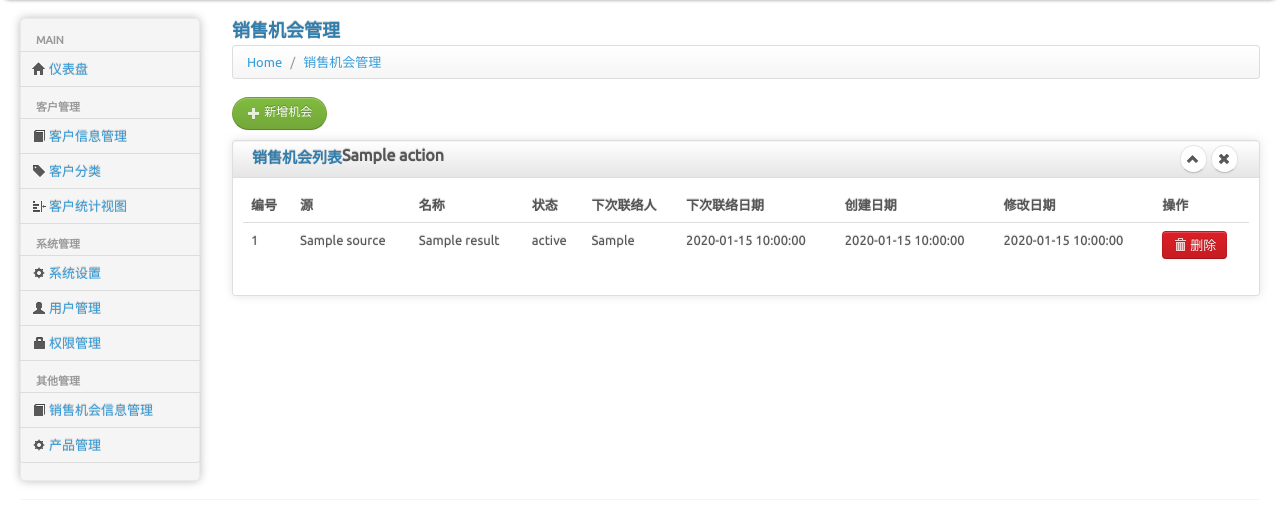
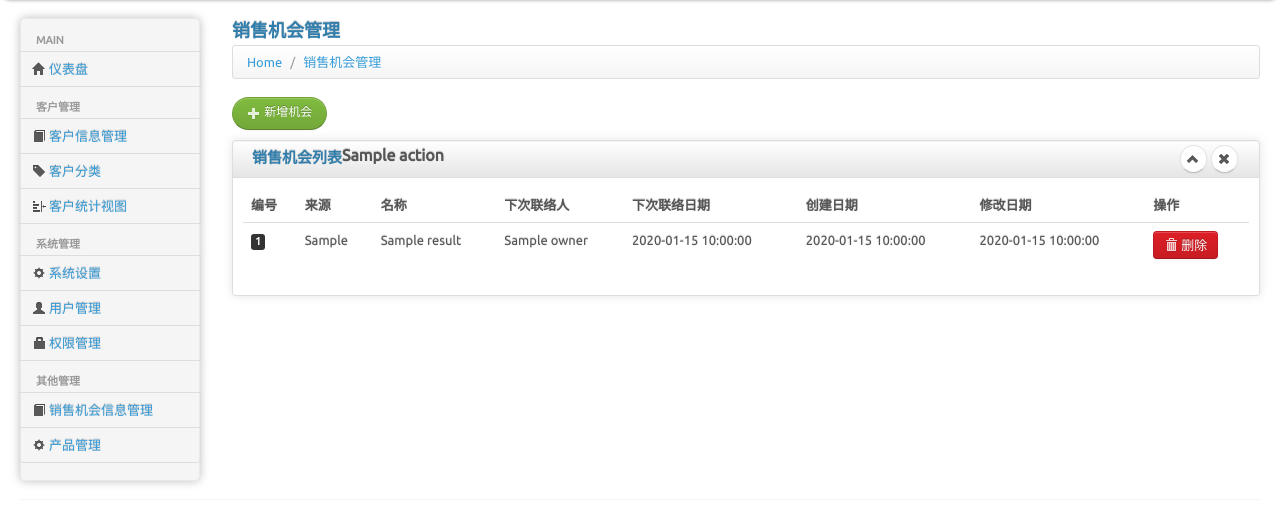
Before and after one commit to san-na/crm, a Flask app: template crm_web/crm/templates/opportunity.html in a window 1280 px wide. Shown: the part 50-557 px from the top of the page. Run offline with Flask 2, Linux system fonts and the light colour scheme; a user stored in the database is signed in; tables that the repository leaves empty hold one stand-in row (values such as "Sample post"); the template is opened without the code that fills it: most values are stand-ins (such as "Sample title", 1, 10 or a date in 2020); parts of the project's set-up code (start-up, migrations or seed data) failed here and were passed over; some libraries are stand-ins or nearby versions; some web fonts are replaced.

Commit message:
完成销售机会删除功能

```diff
--- a/crm_web/crm/common/models.py
+++ b/crm_web/crm/common/models.py
@@ -2,6 +2,7 @@
 
 from crm import db
 from datetime import datetime
+from datetime import timedelta
 from flask.ext.sqlalchemy import SQLAlchemy
 from flask.ext.login import UserMixin
 from werkzeug.security import generate_password_hash, \
@@ -192,6 +193,7 @@ class Opportunity(db.Model):
         self.name = name
         self.source = source
         self.next_contacts = next_contacts
+        self.next_date = datetime.now() + timedelta(days=3)
         self.created = datetime.now()
         self.updated = datetime.now()
 
--- a/crm_web/crm/templates/opportunity.html
+++ b/crm_web/crm/templates/opportunity.html
@@ -27,9 +27,8 @@
       <thead>
         <tr>
           <th>编号</th>
-          <th>源</th>
+          <th>来源</th>
           <th>名称</th>
-          <th>状态</th>
           <th>下次联络人</th>
           <th>下次联络日期</th>
           <th>创建日期</th>
@@ -40,16 +39,15 @@
       <tbody>
         {% for i in result %}
         <tr>
-          <td>{{ i.id }}</td>
-          <td class="center">{{ i.source }}</td>
+          <td><span class="label label-inverse">{{ i.id }}</span></td>
+          <td class="center">{{ source_dict[i.source] }}</td>
           <td class="center">{{ i.name }}</td>
-          <td class="center">{{ i.status }}</td>
-          <td class="center">{{ i.next_contacts }}</td>
+          <td class="center">{{ owner_dict[i.next_contacts] }}</td>
           <td class="center">{{ i.next_date }}</td>
           <td class="center">{{ i.created }}</td>
           <td class="center">{{ i.updated }}</td>
           <td class="center">
-            <a class="btn btn-danger" href="{{url_for('Common.product', action='delete', uid=i.id)}}">
+            <a class="btn btn-danger" href="{{url_for('Common.opportunity', action='delete', opportunity_id=i.id)}}">
               <i class="icon-trash icon-white"></i>
               删除
             </a>
```
Also changed, not shown: crm_web/crm/common/handler.py (+4 -4 lines), crm_web/crm/common/views.py (+10 -19 lines).
